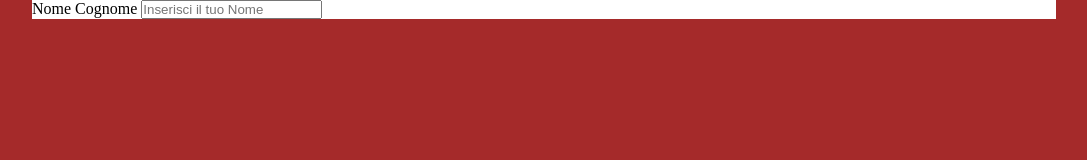
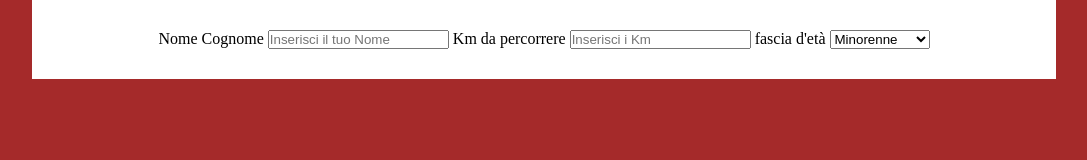
Before and after one commit to IlarioCocco/js-biglietto-treno-form, a plain HTML site: page index.html in a window 1280 px wide. Shown: the whole page, without its empty margins (96-1183 px from the left). Drawn offline with Linux system fonts and the light colour scheme.

Commit message:
commit hmtl + css 2

```diff
--- a/css/style.css
+++ b/css/style.css
@@ -16,4 +16,6 @@ body {
 
 .type-biglietto {
     background-color: white;
+    padding: 30px;
+    text-align: center;
 }
--- a/index.html
+++ b/index.html
@@ -15,6 +15,15 @@
             <label for="nome">Nome Cognome</label>
             <input type="text" name="nome" id="nome" placeholder="Inserisci il tuo Nome">
 
+            <label for="km">Km da percorrere</label>
+            <input type="numero" name="km" id="km" placeholder="Inserisci i Km">
+
+            <label for="fascia">fascia d'età</label>
+                <select name="fascia" id="fascia">
+                    <option value="minorenne">Minorenne</option>
+                    <option value="maggiorenne">Maggiorenne</option>
+                    <option value="over">Over 65</option>
+                </select>
         </div>
 
     </div>
```
